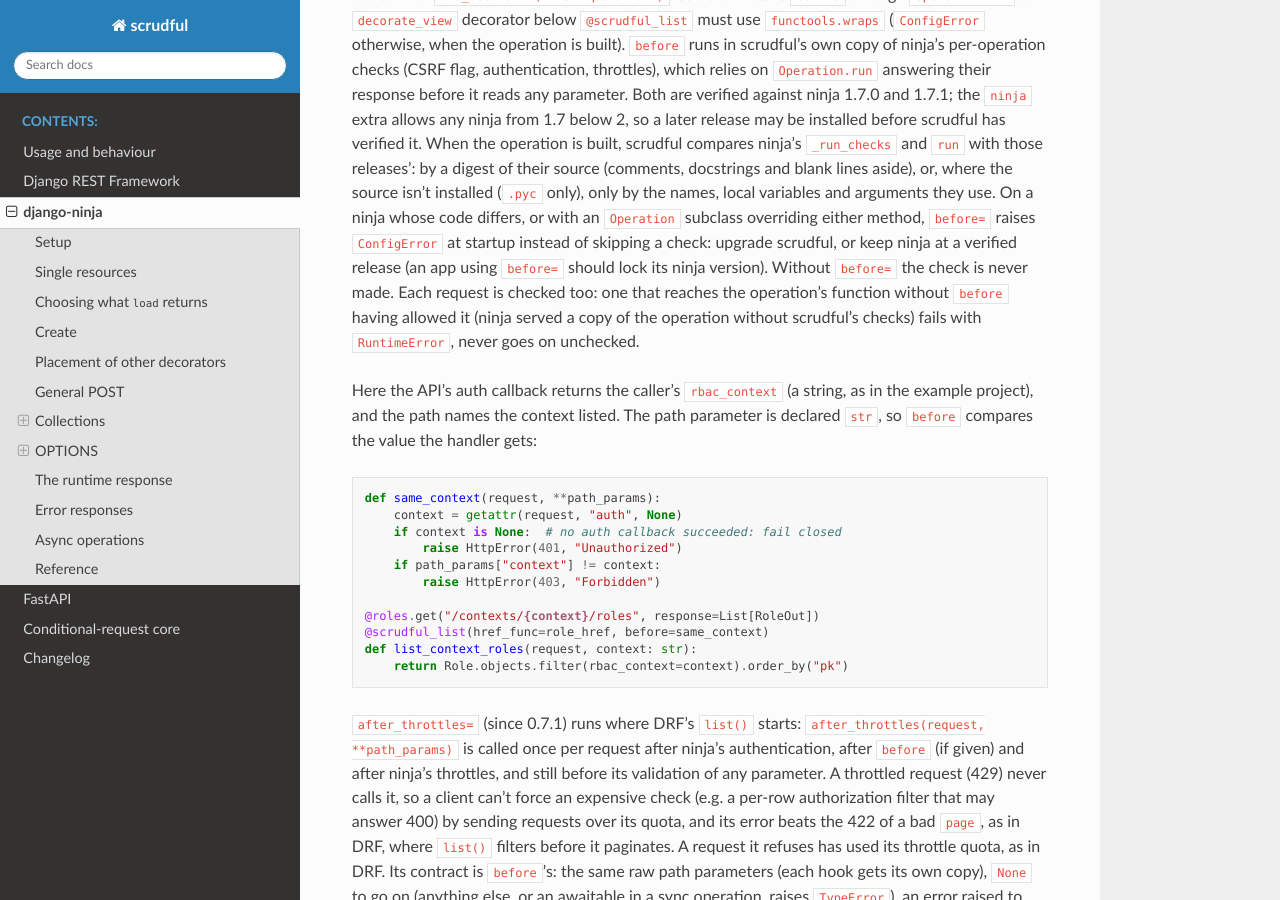
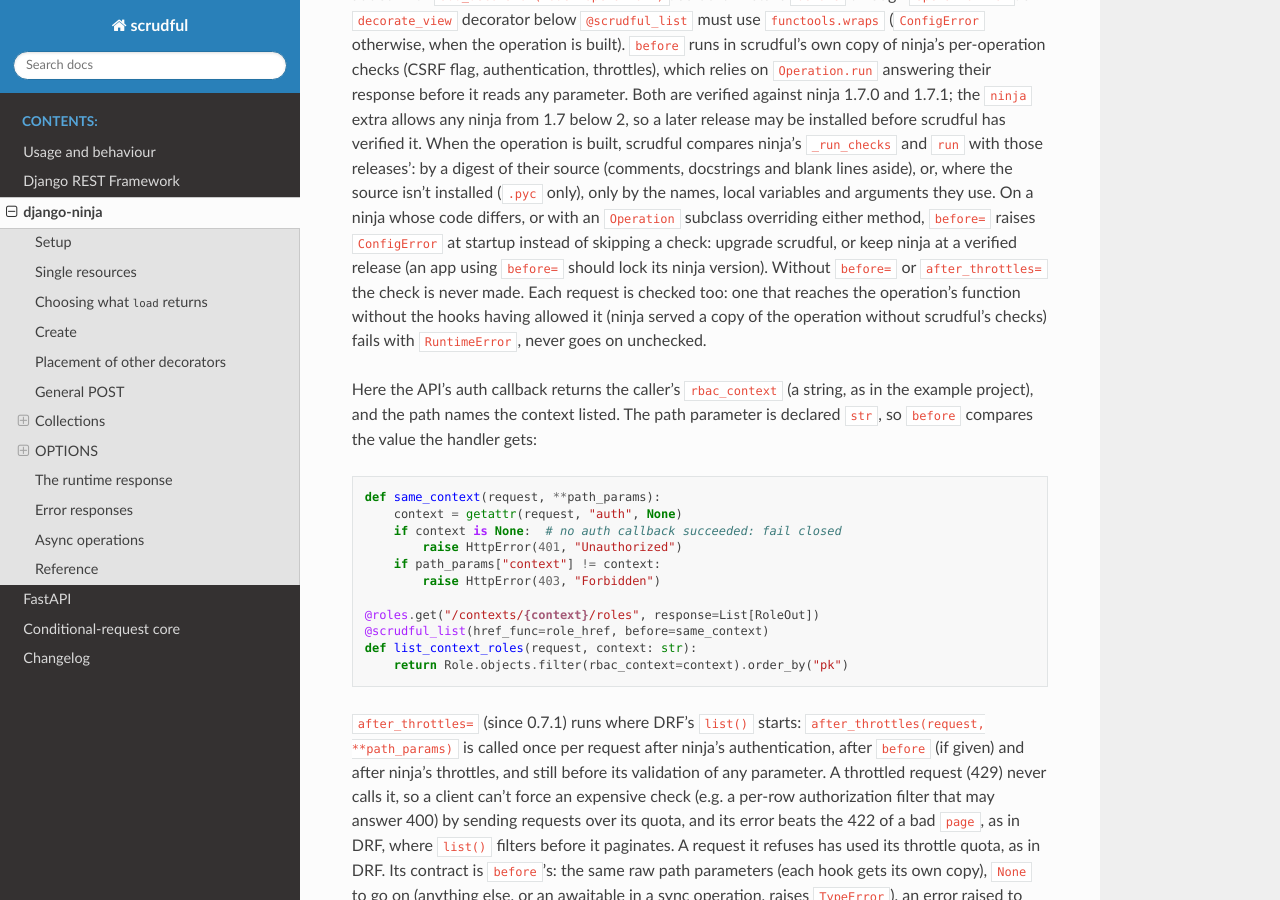
Before and after one commit to mimotoai/scrudful, a Sphinx documentation site: the page built from docs/source/ninja.rst, in a window 1280 px wide and 900 px high, scrolled down 8146 px. Built offline with Sphinx 7.4.7 and the Read the Docs theme 3.1.0, drawn with Linux system fonts in a browser that asks for light colours.

Commit message:
Docs: the startup and per-request checks apply to either hook; changelog notes the one changed message

```diff
--- a/CHANGELOG.rst
+++ b/CHANGELOG.rst
@@ -6,7 +6,8 @@ Changelog
 ===================
 
 Additive and backwards compatible: an operation without ``after_throttles=``
-behaves exactly as in 0.7.0.
+behaves as in 0.7.0, except that the ``RuntimeError`` raised when ``before``
+can't get the path parameters now names the hook as ``before=``.
 
 New
 ---
--- a/docs/source/ninja.rst
+++ b/docs/source/ninja.rst
@@ -467,11 +467,11 @@ only by the names, local variables and arguments they use. On a ninja whose
 code differs, or with an ``Operation`` subclass overriding either method,
 ``before=`` raises ``ConfigError`` at startup instead of skipping a check:
 upgrade scrudful, or keep ninja at a verified release (an app using
-``before=`` should lock its ninja version). Without ``before=`` the check is
-never made. Each request is checked too: one that reaches the operation's
-function without ``before`` having allowed it (ninja served a copy of the
-operation without scrudful's checks) fails with ``RuntimeError``, never goes
-on unchecked.
+``before=`` should lock its ninja version). Without ``before=`` or
+``after_throttles=`` the check is never made. Each request is checked too:
+one that reaches the operation's function without the hooks having allowed it
+(ninja served a copy of the operation without scrudful's checks) fails with
+``RuntimeError``, never goes on unchecked.
 
 Here the API's auth callback returns the caller's ``rbac_context`` (a
 string, as in the example project), and the path names the context listed.
```
